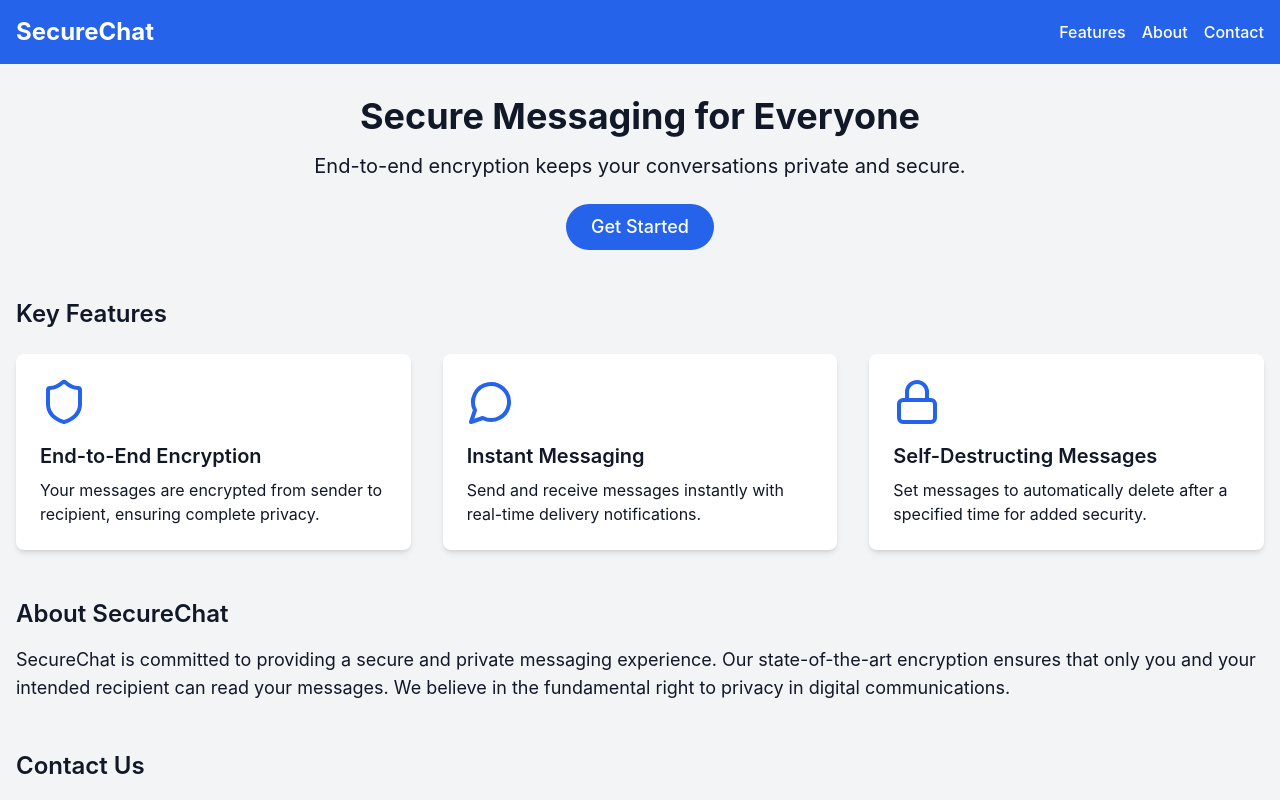
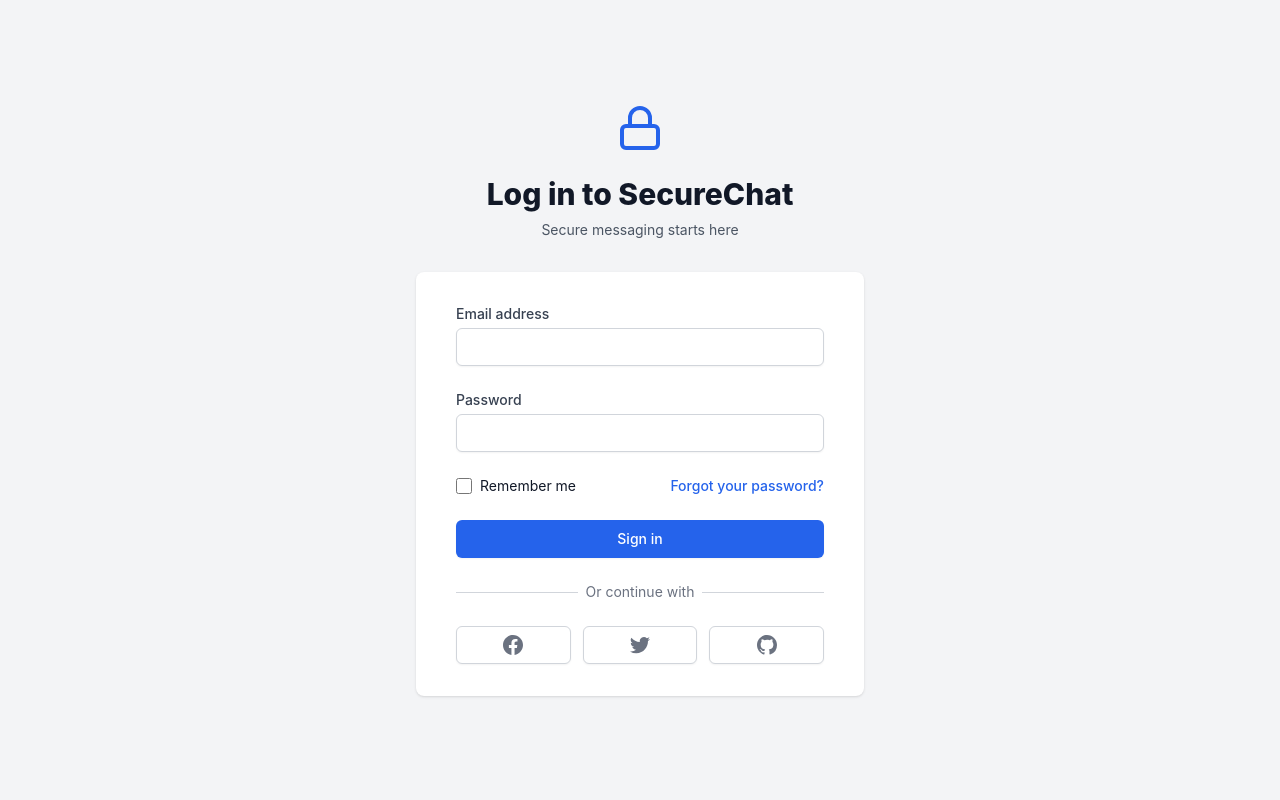
Before and after one commit to Duke242/e2ee-encrypted-messaging, a React (Vite) app in the folder frontend/: page /login in a window 1280 px wide. Shown: the top 800 px of the page. Built offline with nearby package versions, Linux system fonts and the light colour scheme; no server answers.

Commit message:
log in page

```diff
--- a/frontend/package.json
+++ b/frontend/package.json
@@ -1,6 +1,7 @@
 {
   "name": "my-vite-app",
   "private": true,
+  "proxy": "http://localhost:8080",
   "version": "0.0.0",
   "type": "module",
   "scripts": {
@@ -15,6 +16,7 @@
     "postcss": "^8.4.40",
     "react": "^18.3.1",
     "react-dom": "^18.3.1",
+    "react-router-dom": "^6.26.0",
     "tailwindcss": "^3.4.7"
   },
   "devDependencies": {
--- a/frontend/src/App.tsx
+++ b/frontend/src/App.tsx
@@ -1,26 +1,8 @@
 import { Shield, MessageCircle, Lock } from 'lucide-react';
-import { useEffect, useState } from 'react';
+import { Link } from "react-router-dom";
+
 
 const App = () => {
-  const [greeting, setGreeting] = useState(''); // State for the greeting message
-
-  useEffect(() => {
-    // Function to fetch greeting from the API
-    const fetchGreeting = async () => {
-      try {
-        const response = await fetch('http://localhost:8080/greet?name=Alice');
-        if (!response.ok) {
-          throw new Error('Network response was not ok');
-        }
-        const data = await response.text(); // or response.json() if the API returns JSON
-        setGreeting(data);
-      } catch (error) {
-        console.error('There was a problem with the fetch operation:', error);
-      }
-    };
-
-    fetchGreeting(); // Call the fetch function
-  }, []); // Empty dependency array ensures this effect runs only once
 
   return (
     <div className="min-h-screen bg-gray-100 text-gray-900">
@@ -41,9 +23,9 @@
         <section className="text-center mb-12">
           <h2 className="text-4xl font-bold mb-4">Secure Messaging for Everyone</h2>
           <p className="text-xl mb-6">End-to-end encryption keeps your conversations private and secure.</p>
-          <button className="bg-blue-600 text-white px-6 py-2 rounded-full text-lg hover:bg-blue-700 transition-colors">
+          <Link to="/login" className="bg-blue-600 text-white px-6 py-2 rounded text-lg hover:bg-blue-700 transition-colors">
             Get Started
-          </button>
+          </Link>
         </section>
 
         <section id="features" className="mb-12">
--- a/frontend/src/index.css
+++ b/frontend/src/index.css
@@ -26,14 +26,6 @@
 }
 a:hover {
   color: #535bf2;
-}
-
-body {
-  margin: 0;
-  display: flex;
-  place-items: center;
-  min-width: 320px;
-  min-height: 100vh;
 }
 
 h1 {
--- a/frontend/src/main.tsx
+++ b/frontend/src/main.tsx
@@ -1,11 +1,22 @@
 import React from 'react'
 import ReactDOM from 'react-dom/client'
-import App from './App.tsx'
+import { createBrowserRouter, RouterProvider } from 'react-router-dom'
+import App from './App'
 import './index.css'
+import ErrorPage from './pages/ErrorPage'
+import Login from './pages/Login'
 
+const router = createBrowserRouter([{
+  path: '/',
+  element: <App/>,
+  errorElement: <ErrorPage/>
+}, {
+  path: '/login',
+  element: <Login/>
+}])
 
 ReactDOM.createRoot(document.getElementById('root')!).render(
   <React.StrictMode>
-    <App />
+    <RouterProvider router={router}/>
   </React.StrictMode>,
 )
--- /dev/null
+++ b/frontend/src/pages/ErrorPage.tsx
@@ -0,0 +1,13 @@
+import { Link } from "react-router-dom";
+
+function ErrorPage() {
+  return (
+    <div className="flex flex-col text-center text-2xl font-bold text-red-600">
+      Oops! The page you're looking for doesn't exist.
+
+      <Link to="/" className="flex mx-auto w-fit mt-4 px-4 py-2 bg-blue-500 text-white rounded-md hover:text-white">Home</Link>
+    </div>
+  );
+}
+
+export default ErrorPage;
--- /dev/null
+++ b/frontend/src/pages/Login.tsx
@@ -0,0 +1,151 @@
+import React, { useState } from 'react';
+import { Lock } from 'lucide-react';
+
+function Login() {
+  const [email, setEmail] = useState('');
+  const [password, setPassword] = useState('');
+
+  const handleSubmit = (e: React.FormEvent) => {
+    e.preventDefault();
+    // Here you would typically handle the login logic
+    console.log('Login attempted with:', { email, password });
+  };
+
+  return (
+    <div className="min-h-screen bg-gray-100 flex flex-col justify-center py-12 sm:px-6 lg:px-8">
+      <div className="sm:mx-auto sm:w-full sm:max-w-md">
+        <Lock className="mx-auto text-blue-600 w-12 h-12" />
+        <h2 className="mt-6 text-center text-3xl font-extrabold text-gray-900">
+          Log in to SecureChat
+        </h2>
+        <p className="mt-2 text-center text-sm text-gray-600">
+          Secure messaging starts here
+        </p>
+      </div>
+
+      <div className="mt-8 sm:mx-auto sm:w-full sm:max-w-md">
+        <div className="bg-white py-8 px-4 shadow sm:rounded-lg sm:px-10">
+          <form className="space-y-6" onSubmit={handleSubmit}>
+            <div>
+              <label htmlFor="email" className="block text-sm font-medium text-gray-700">
+                Email address
+              </label>
+              <div className="mt-1">
+                <input
+                  id="email"
+                  name="email"
+                  type="email"
+                  autoComplete="email"
+                  required
+                  className="appearance-none block w-full px-3 py-2 border border-gray-300 rounded-md shadow-sm placeholder-gray-400 focus:outline-none focus:ring-blue-500 focus:border-blue-500 sm:text-sm"
+                  value={email}
+                  onChange={(e) => setEmail(e.target.value)}
+                />
+              </div>
+            </div>
+
+            <div>
+              <label htmlFor="password" className="block text-sm font-medium text-gray-700">
+                Password
+              </label>
+              <div className="mt-1">
+                <input
+                  id="password"
+                  name="password"
+                  type="password"
+                  autoComplete="current-password"
+                  required
+                  className="appearance-none block w-full px-3 py-2 border border-gray-300 rounded-md shadow-sm placeholder-gray-400 focus:outline-none focus:ring-blue-500 focus:border-blue-500 sm:text-sm"
+                  value={password}
+                  onChange={(e) => setPassword(e.target.value)}
+                />
+              </div>
+            </div>
+
+            <div className="flex items-center justify-between">
+              <div className="flex items-center">
+                <input
+                  id="remember-me"
+                  name="remember-me"
+                  type="checkbox"
+                  className="h-4 w-4 text-blue-600 focus:ring-blue-500 border-gray-300 rounded"
+                />
+                <label htmlFor="remember-me" className="ml-2 block text-sm text-gray-900">
+                  Remember me
+                </label>
+              </div>
+
+              <div className="text-sm">
+                <a href="#" className="font-medium text-blue-600 hover:text-blue-500">
+                  Forgot your password?
+                </a>
+              </div>
+            </div>
+
+            <div>
+              <button
+                type="submit"
+                className="w-full flex justify-center py-2 px-4 border border-transparent rounded-md shadow-sm text-sm font-medium text-white bg-blue-600 hover:bg-blue-700 focus:outline-none focus:ring-2 focus:ring-offset-2 focus:ring-blue-500"
+              >
+                Sign in
+              </button>
+            </div>
+          </form>
+
+          <div className="mt-6">
+            <div className="relative">
+              <div className="absolute inset-0 flex items-center">
+                <div className="w-full border-t border-gray-300"></div>
+              </div>
+              <div className="relative flex justify-center text-sm">
+                <span className="px-2 bg-white text-gray-500">
+                  Or continue with
+                </span>
+              </div>
+            </div>
+
+            <div className="mt-6 grid grid-cols-3 gap-3">
+              <div>
+                <a
+                  href="#"
+                  className="w-full inline-flex justify-center py-2 px-4 border border-gray-300 rounded-md shadow-sm bg-white text-sm font-medium text-gray-500 hover:bg-gray-50"
+                >
+                  <span className="sr-only">Sign in with Facebook</span>
+                  <svg className="w-5 h-5" fill="currentColor" viewBox="0 0 20 20" aria-hidden="true">
+                    <path fillRule="evenodd" d="M20 10c0-5.523-4.477-10-10-10S0 4.477 0 10c0 4.991 3.657 9.128 8.438 9.878v-6.987h-2.54V10h2.54V7.797c0-2.506 1.492-3.89 3.777-3.89 1.094 0 2.238.195 2.238.195v2.46h-1.26c-1.243 0-1.63.771-1.63 1.562V10h2.773l-.443 2.89h-2.33v6.988C16.343 19.128 20 14.991 20 10z" clipRule="evenodd" />
+                  </svg>
+                </a>
+              </div>
+
+              <div>
+                <a
+                  href="#"
+                  className="w-full inline-flex justify-center py-2 px-4 border border-gray-300 rounded-md shadow-sm bg-white text-sm font-medium text-gray-500 hover:bg-gray-50"
+                >
+                  <span className="sr-only">Sign in with Twitter</span>
+                  <svg className="w-5 h-5" fill="currentColor" viewBox="0 0 20 20" aria-hidden="true">
+                    <path d="M6.29 18.251c7.547 0 11.675-6.253 11.675-11.675 0-.178 0-.355-.012-.53A8.348 8.348 0 0020 3.92a8.19 8.19 0 01-2.357.646 4.118 4.118 0 001.804-2.27 8.224 8.224 0 01-2.605.996 4.107 4.107 0 00-6.993 3.743 11.65 11.65 0 01-8.457-4.287 4.106 4.106 0 001.27 5.477A4.073 4.073 0 01.8 7.713v.052a4.105 4.105 0 003.292 4.022 4.095 4.095 0 01-1.853.07 4.108 4.108 0 003.834 2.85A8.233 8.233 0 010 16.407a11.616 11.616 0 006.29 1.84" />
+                  </svg>
+                </a>
+              </div>
+
+              <div>
+                <a
+                  href="#"
+                  className="w-full inline-flex justify-center py-2 px-4 border border-gray-300 rounded-md shadow-sm bg-white text-sm font-medium text-gray-500 hover:bg-gray-50"
+                >
+                  <span className="sr-only">Sign in with GitHub</span>
+                  <svg className="w-5 h-5" fill="currentColor" viewBox="0 0 20 20" aria-hidden="true">
+                    <path fillRule="evenodd" d="M10 0C4.477 0 0 4.484 0 10.017c0 4.425 2.865 8.18 6.839 9.504.5.092.682-.217.682-.483 0-.237-.008-.868-.013-1.703-2.782.605-3.369-1.343-3.369-1.343-.454-1.158-1.11-1.466-1.11-1.466-.908-.62.069-.608.069-.608 1.003.07 1.531 1.032 1.531 1.032.892 1.53 2.341 1.088 2.91.832.092-.647.35-1.088.636-1.338-2.22-.253-4.555-1.113-4.555-4.951 0-1.093.39-1.988 1.029-2.688-.103-.253-.446-1.272.098-2.65 0 0 .84-.27 2.75 1.026A9.564 9.564 0 0110 4.844c.85.004 1.705.115 2.504.337 1.909-1.296 2.747-1.027 2.747-1.027.546 1.379.203 2.398.1 2.651.64.7 1.028 1.595 1.028 2.688 0 3.848-2.339 4.695-4.566 4.942.359.31.678.921.678 1.856 0 1.338-.012 2.419-.012 2.747 0 .268.18.58.688.482A10.019 10.019 0 0020 10.017C20 4.484 15.522 0 10 0z" clipRule="evenodd" />
+                  </svg>
+                </a>
+              </div>
+            </div>
+          </div>
+        </div>
+      </div>
+    </div>
+  );
+}
+
+export default Login;
```
Also changed, not shown: 2 other files (tests, documents, lock files or other folders).
